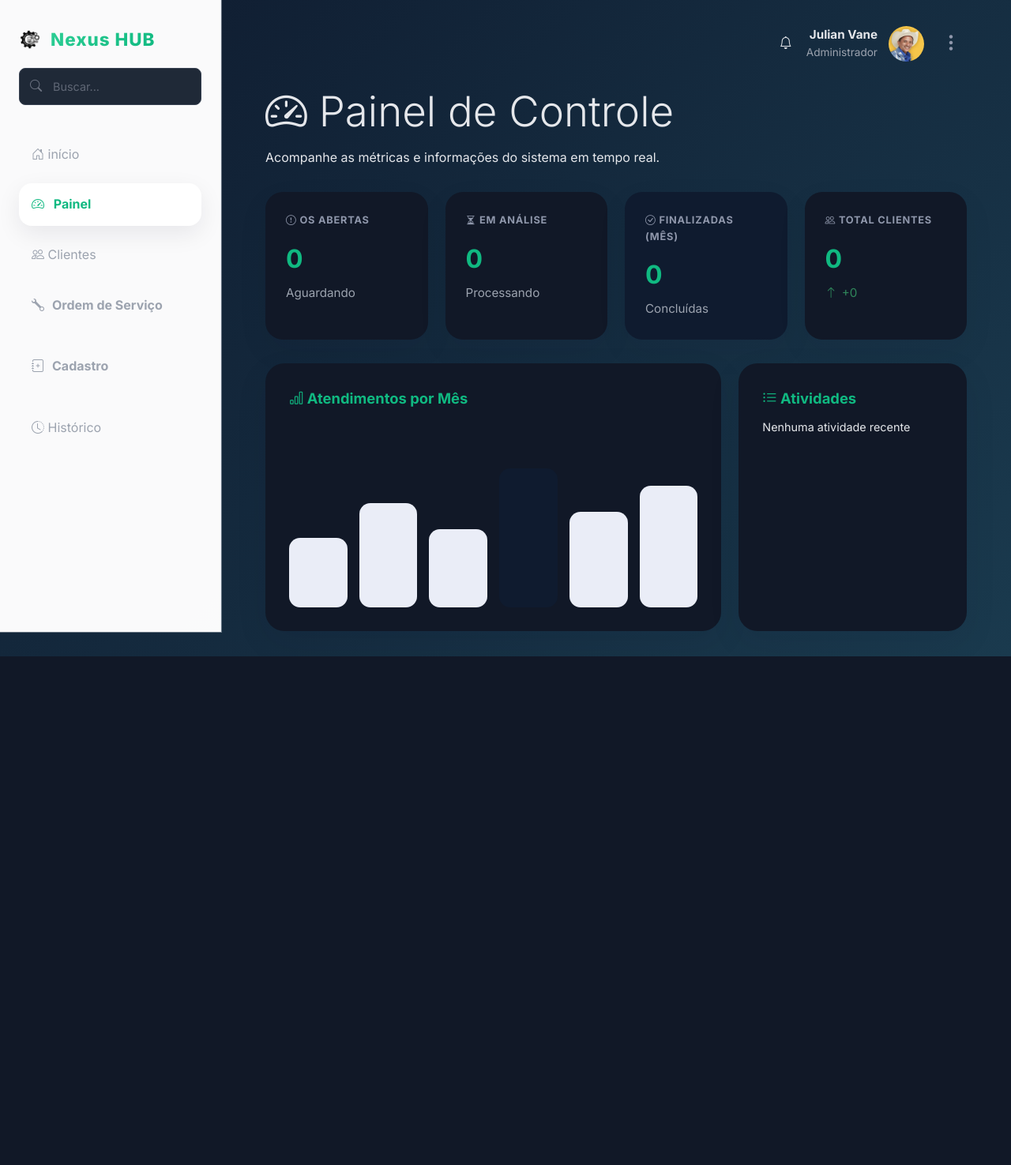
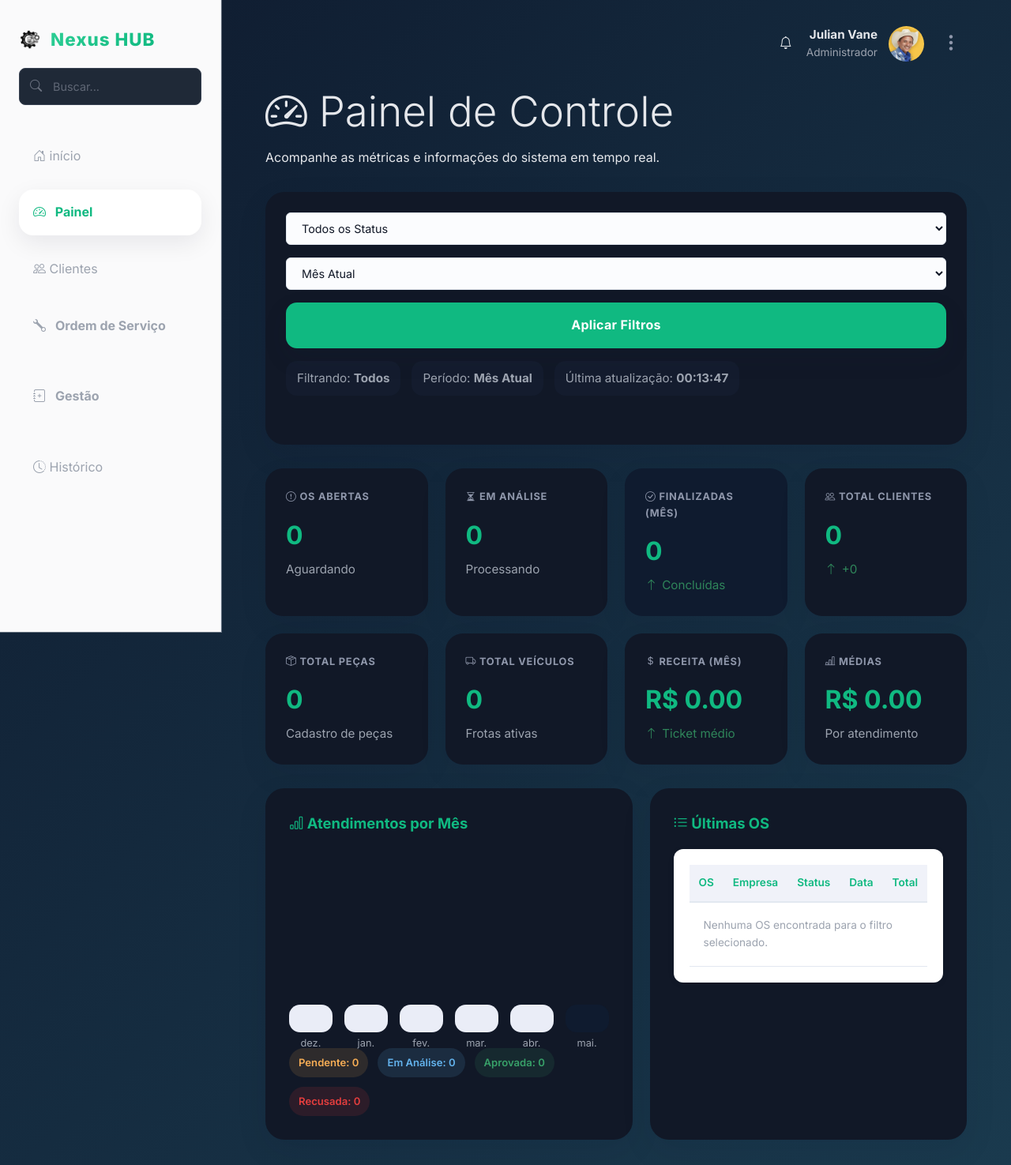
Before and after one commit to GiovanneRocha/Nexus_HUB, a PHP site: page /pages/menu.html in a window 1280 px wide. Shown: the whole page at 79% size. Before the commit the page ends 831 px from the top, so only its background shows below. Run offline with PHP 8.4, Linux system fonts and the light colour scheme.

Commit message:
Add files via upload

```diff
--- a/assets/css/style.css
+++ b/assets/css/style.css
@@ -404,31 +404,31 @@ textarea {
 }
 
 .menu-navegacao li {
-    padding: 14px 16px;
-    margin-bottom: 10px;
-    border-radius: 16px;
+    padding: 16px 18px;
+    margin-bottom: 14px;
+    border-radius: 18px;
     cursor: pointer;
     color: var(--texto-secundario);
-    transition: background 0.25s ease, color 0.25s ease, transform 0.25s ease;
+    transition: background 0.35s ease, color 0.35s ease, transform 0.35s ease;
 }
 
 .menu-navegacao li:hover {
-    background: #f5f8ff;
+    background: #eef4ff;
     color: var(--destaque);
-    transform: translateX(1px);
+    transform: translateX(2px);
 }
 
 .menu-navegacao .menu-grupo {
     padding: 0;
-    margin-bottom: 16px;
+    margin-bottom: 20px;
 }
 
 .menu-navegacao .menu-grupo-titulo {
     display: flex;
     align-items: center;
-    gap: 10px;
-    padding: 14px 16px;
-    border-radius: 16px;
+    gap: 12px;
+    padding: 16px 18px;
+    border-radius: 18px;
     color: var(--texto-secundario);
     font-weight: 700;
 }
@@ -439,13 +439,13 @@ textarea {
 
 .menu-navegacao .submenu {
     list-style: none;
-    margin-top: 8px;
-    padding-left: 16px;
+    margin-top: 12px;
+    padding-left: 20px;
     max-height: 0;
     overflow: hidden;
     opacity: 0;
     visibility: hidden;
-    transition: max-height 0.25s ease, opacity 0.25s ease, visibility 0.25s ease;
+    transition: max-height 0.35s ease, opacity 0.35s ease, visibility 0.35s ease;
 }
 
 .menu-navegacao .menu-grupo:hover .submenu,
@@ -456,17 +456,17 @@ textarea {
 }
 
 .menu-navegacao .submenu li {
-    padding: 10px 16px;
-    margin-bottom: 8px;
-    border-radius: 14px;
+    padding: 12px 16px;
+    margin-bottom: 10px;
+    border-radius: 16px;
     color: var(--texto-secundario);
-    transition: background 0.25s ease, color 0.25s ease, transform 0.25s ease;
+    transition: background 0.35s ease, color 0.35s ease, transform 0.35s ease;
 }
 
 .menu-navegacao .submenu li:hover {
-    background: #f5f8ff;
+    background: #eef4ff;
     color: var(--destaque);
-    transform: translateX(1px);
+    transform: translateX(2px);
 }
 
 .menu-navegacao .submenu li.item-ativo {
@@ -691,9 +691,80 @@ textarea {
     flex: 1;
     background: #eaedf7;
     border-radius: 14px;
+    position: relative;
+    display: flex;
+    align-items: flex-end;
+    justify-content: center;
+}
+
+.barra-legenda {
+    position: absolute;
+    bottom: -24px;
+    left: 50%;
+    transform: translateX(-50%);
+    font-size: 0.8rem;
+    color: var(--texto-secundario);
+    white-space: nowrap;
 }
 
 .barra.destaque { background: var(--azul-escuro); }
+
+.painel-filtros {
+    background: var(--surface-strong);
+    padding: 26px;
+    border-radius: 24px;
+    box-shadow: 0 14px 40px rgba(15, 18, 33, 0.08);
+    margin-top: 30px;
+}
+
+.filtros-dashboard {
+    display: flex;
+    flex-wrap: wrap;
+    gap: 16px;
+    align-items: center;
+}
+
+.filtros-dashboard .filtro-select,
+.filtros-dashboard .botao-acao {
+    min-width: 180px;
+}
+
+.resumo-filtro {
+    display: flex;
+    flex-wrap: wrap;
+    gap: 14px;
+    margin-top: 16px;
+}
+
+.resumo-filtro span {
+    background: rgba(56, 81, 122, 0.08);
+    padding: 10px 14px;
+    border-radius: 14px;
+    color: var(--texto-secundario);
+    font-size: 0.95rem;
+}
+
+.status-pill {
+    display: inline-flex;
+    align-items: center;
+    gap: 6px;
+    padding: 8px 12px;
+    border-radius: 999px;
+    font-weight: 600;
+    font-size: 0.82rem;
+    white-space: nowrap;
+}
+
+.status-pendente_revisao { background: #fef3c7; color: #92400e; }
+.status-em_analise { background: #ebf8ff; color: #2b6cb0; }
+.status-aprovada { background: #ecfdf5; color: #2f855a; }
+.status-recusada { background: #ffe6e6; color: #c53030; }
+.status-outros { background: #edf2f7; color: #4a5568; }
+
+.tabela-historico td {
+    padding: 14px;
+    border-bottom: 1px solid #e2e8f0;
+}
 
 .card-atividade .lista-vazia {
     display: flex;
--- a/assets/js/common.js
+++ b/assets/js/common.js
@@ -56,12 +56,12 @@ function getSidebarHTML(activePage = 'home') {
         },
         {
             icon: 'bi-journal-plus',
-            text: 'Cadastro',
+            text: 'Gestão',
             key: 'cadastro',
             children: [
-                { href: 'cadastro_servicos.html', icon: 'bi-gear', text: 'Cadastro de Serviço', key: 'cadastro_servicos' },
-                { href: 'cadastro_pecas.html', icon: 'bi-box-seam', text: 'Cadastro de Peças', key: 'cadastro_pecas' },
-                { href: 'cadastro_veiculo.html', icon: 'bi-truck', text: 'Cadastro de Veículos', key: 'cadastro_veiculo' }
+                { href: 'cadastro_servicos.html', icon: 'bi-gear', text: 'Gestão de Serviços', key: 'cadastro_servicos' },
+                { href: 'cadastro_pecas.html', icon: 'bi-box-seam', text: 'Gestão de Peças', key: 'cadastro_pecas' },
+                { href: 'cadastro_veiculo.html', icon: 'bi-truck', text: 'Gestão de Veículos', key: 'cadastro_veiculo' }
             ]
         },
         { href: 'historico.html', icon: 'bi-clock-history', text: 'Histórico', key: 'historico' }
--- a/pages/menu.html
+++ b/pages/menu.html
@@ -22,6 +22,30 @@
                     <p>Acompanhe as métricas e informações do sistema em tempo real.</p>
                 </div>
 
+                <div class="painel-filtros card-grafico-principal">
+                    <div class="filtros-dashboard">
+                        <select id="filtro-status" class="filtro-select">
+                            <option value="todos">Todos os Status</option>
+                            <option value="pendente_revisao">Pendente de Revisão</option>
+                            <option value="em_analise">Em Análise</option>
+                            <option value="aprovada">Aprovada</option>
+                            <option value="recusada">Recusada</option>
+                        </select>
+                        <select id="filtro-periodo" class="filtro-select">
+                            <option value="mes_atual">Mês Atual</option>
+                            <option value="30_dias">Últimos 30 dias</option>
+                            <option value="ano_atual">Ano Atual</option>
+                            <option value="todos">Todo Período</option>
+                        </select>
+                        <button type="button" class="botao-acao" style="min-width: 180px;">Aplicar Filtros</button>
+                    </div>
+                    <div class="resumo-filtro" id="resumo-filtro">
+                        <span>Filtrando: <strong id="resumo-status">Todos</strong></span>
+                        <span>Período: <strong id="resumo-periodo">Mês Atual</strong></span>
+                        <span>Última atualização: <strong id="resumo-atualizacao">Agora</strong></span>
+                    </div>
+                </div>
+
                 <div class="grade-cards">
                     <div class="card-metrica">
                         <p class="rotulo-metrica"><i class="bi bi-exclamation-circle"></i> OS Abertas</p>
@@ -36,32 +60,62 @@
                     <div class="card-metrica destaque-escuro">
                         <p class="rotulo-metrica"><i class="bi bi-check-circle"></i> Finalizadas (Mês)</p>
                         <h3 id="os-finalizadas">0</h3>
-                        <span class="tendencia">Concluídas</span>
+                        <span class="tendencia positiva"><i class="bi bi-arrow-up"></i> Concluídas</span>
                     </div>
                     <div class="card-metrica">
                         <p class="rotulo-metrica"><i class="bi bi-people"></i> Total Clientes</p>
                         <h3 id="total-clientes">0</h3>
                         <span class="tendencia positiva"><i class="bi bi-arrow-up"></i> +0</span>
                     </div>
+                    <div class="card-metrica">
+                        <p class="rotulo-metrica"><i class="bi bi-box-seam"></i> Total Peças</p>
+                        <h3 id="total-pecas">0</h3>
+                        <span class="tendencia">Cadastro de peças</span>
+                    </div>
+                    <div class="card-metrica">
+                        <p class="rotulo-metrica"><i class="bi bi-truck"></i> Total Veículos</p>
+                        <h3 id="total-veiculos">0</h3>
+                        <span class="tendencia">Frotas ativas</span>
+                    </div>
+                    <div class="card-metrica">
+                        <p class="rotulo-metrica"><i class="bi bi-currency-dollar"></i> Receita (Mês)</p>
+                        <h3 id="receita-mes">R$ 0,00</h3>
+                        <span class="tendencia positiva"><i class="bi bi-arrow-up"></i> Ticket médio</span>
+                    </div>
+                    <div class="card-metrica">
+                        <p class="rotulo-metrica"><i class="bi bi-bar-chart-line"></i> Médias</p>
+                        <h3 id="ticket-medio">R$ 0,00</h3>
+                        <span class="tendencia">Por atendimento</span>
+                    </div>
                 </div>
 
                 <div class="area-graficos">
                     <div class="card-grafico-principal">
                         <h4><i class="bi bi-bar-chart"></i> Atendimentos por Mês</h4>
-                        <div class="simulador-grafico">
-                            <div class="barra" style="height: 40%;"></div>
-                            <div class="barra" style="height: 60%;"></div>
-                            <div class="barra" style="height: 45%;"></div>
-                            <div class="barra destaque" style="height: 80%;"></div>
-                            <div class="barra" style="height: 55%;"></div>
-                            <div class="barra" style="height: 70%;"></div>
-                        </div>
+                        <div id="grafico-mensal" class="simulador-grafico"></div>
+                        <div class="legenda-status" id="grafico-legend" style="margin-top: 20px; display:flex; gap: 12px; flex-wrap: wrap;"></div>
                     </div>
                     <div class="card-atividade">
-                        <h4><i class="bi bi-list-ul"></i> Atividades</h4>
-                        <ul id="lista-atividades" class="lista-atividades">
-                            <li class="atividade-item">Carregando atividades...</li>
-                        </ul>
+                        <div style="display: flex; justify-content: space-between; align-items: center; gap: 12px; flex-wrap: wrap;">
+                            <h4><i class="bi bi-list-ul"></i> Últimas OS</h4>
+                            <div class="status-badge" id="os-status-legend"></div>
+                        </div>
+                        <div class="tabela-historico-container" style="margin-top: 18px;">
+                            <table class="tabela-historico">
+                                <thead>
+                                    <tr>
+                                        <th>OS</th>
+                                        <th>Empresa</th>
+                                        <th>Status</th>
+                                        <th>Data</th>
+                                        <th>Total</th>
+                                    </tr>
+                                </thead>
+                                <tbody id="tabela-ultimas-os">
+                                    <tr><td colspan="5" style="padding: 18px; color: var(--texto-secundario);">Carregando histórico...</td></tr>
+                                </tbody>
+                            </table>
+                        </div>
                     </div>
                 </div>
             </section>
@@ -130,58 +184,164 @@
 
         async function loadMetrics() {
             try {
-                // Load data from localStorage and compute metrics
                 const atendimentos = JSON.parse(localStorage.getItem('atendimentos')) || [];
                 const empresas = JSON.parse(localStorage.getItem('nexus_empresas')) || [];
+                const pecas = JSON.parse(localStorage.getItem('nexus_pecas')) || [];
+                const veiculos = JSON.parse(localStorage.getItem('nexus_veiculos')) || [];
 
-                // Compute metrics
-                const currentMonth = new Date().getMonth();
-                const currentYear = new Date().getFullYear();
+                const filtroStatus = document.getElementById('filtro-status').value;
+                const filtroPeriodo = document.getElementById('filtro-periodo').value;
+                const agora = new Date();
+                const periodo = getPeriodoFiltro(filtroPeriodo, agora);
 
-                const os_abertas = atendimentos.filter(a => a.status === 'pendente_revisao').length;
-                const os_analise = atendimentos.filter(a => a.status === 'em_analise').length; // if exists
-                const os_finalizadas_mes = atendimentos.filter(a => {
-                    if (a.status !== 'aprovada') return false;
-                    const date = new Date(a.data);
-                    return date.getMonth() === currentMonth && date.getFullYear() === currentYear;
+                const atendimentosFiltrados = atendimentos.filter(a => {
+                    const data = new Date(a.data);
+                    const dentroPeriodo = !periodo || (data >= periodo.inicio && data <= periodo.fim);
+                    const statusValido = filtroStatus === 'todos' || a.status === filtroStatus;
+                    return dentroPeriodo && statusValido;
+                });
+
+                const currentMonth = agora.getMonth();
+                const currentYear = agora.getFullYear();
+
+                const os_abertas = atendimentosFiltrados.filter(a => a.status === 'pendente_revisao').length;
+                const os_analise = atendimentosFiltrados.filter(a => a.status === 'em_analise').length;
+                const os_finalizadas_mes = atendimentos.filter(a => a.status === 'aprovada' && new Date(a.data).getMonth() === currentMonth && new Date(a.data).getFullYear() === currentYear).length;
+                const clientes = empresas.length;
+                const totalPecas = pecas.length;
+                const totalVeiculos = veiculos.length;
+                const receitaMes = atendimentos.reduce((sum, item) => sum + (parseFloat(item.valorTotalOS) || 0), 0);
+                const atendimentosMes = atendimentos.filter(a => {
+                    const data = new Date(a.data);
+                    return data.getMonth() === currentMonth && data.getFullYear() === currentYear;
                 }).length;
-                const clientes = empresas.length;
-                const atendimentos_mes = atendimentos.filter(a => {
-                    const date = new Date(a.data);
-                    return date.getMonth() === currentMonth && date.getFullYear() === currentYear;
-                }).length;
+                const ticketMedio = atendimentosMes ? receitaMes / atendimentosMes : 0;
 
-                // Collect activities from nexus_atividades
-                const atividades_lista = JSON.parse(localStorage.getItem('nexus_atividades')) || [];
+                const statusCounts = atendimentos.reduce((acc, item) => {
+                    const status = item.status || 'outros';
+                    acc[status] = (acc[status] || 0) + 1;
+                    return acc;
+                }, {});
 
-                // Sort by date desc and show all
-                const atividades = atividades_lista
-                    .sort((a, b) => new Date(b.data) - new Date(a.data));
-
-                // Update metrics
                 document.getElementById('os-abertas').textContent = os_abertas;
                 document.getElementById('os-analise').textContent = os_analise;
                 document.getElementById('os-finalizadas').textContent = os_finalizadas_mes;
                 document.getElementById('total-clientes').textContent = clientes;
+                document.getElementById('total-pecas').textContent = totalPecas;
+                document.getElementById('total-veiculos').textContent = totalVeiculos;
+                document.getElementById('receita-mes').textContent = `R$ ${receitaMes.toFixed(2)}`;
+                document.getElementById('ticket-medio').textContent = `R$ ${ticketMedio.toFixed(2)}`;
 
-                // Update activities
-                const lista = document.getElementById('lista-atividades');
-                lista.innerHTML = '';
+                document.getElementById('resumo-status').textContent = filtroStatus === 'todos' ? 'Todos' : document.querySelector(`#filtro-status option[value="${filtroStatus}"]`).textContent;
+                document.getElementById('resumo-periodo').textContent = document.querySelector(`#filtro-periodo option[value="${filtroPeriodo}"]`).textContent;
+                document.getElementById('resumo-atualizacao').textContent = agora.toLocaleTimeString('pt-BR');
 
-                if (atividades.length === 0) {
-                    lista.innerHTML = '<li class="atividade-item">Nenhuma atividade recente</li>';
-                } else {
-                    atividades.forEach(atividade => {
-                        const li = document.createElement('li');
-                        li.className = 'atividade-item';
-                        li.textContent = `${atividade.descricao} - ${new Date(atividade.data).toLocaleString()}`;
-                        lista.appendChild(li);
-                    });
-                }
+                renderGraficoMensal(atendimentos);
+                renderStatusLegend(statusCounts);
+                renderUltimasOS(atendimentosFiltrados);
             } catch (error) {
                 console.error('Erro ao carregar métricas:', error);
             }
         }
+
+        function getPeriodoFiltro(chave, agora) {
+            const fim = new Date(agora.getFullYear(), agora.getMonth(), agora.getDate(), 23, 59, 59, 999);
+            switch (chave) {
+                case 'mes_atual':
+                    return { inicio: new Date(agora.getFullYear(), agora.getMonth(), 1), fim };
+                case '30_dias':
+                    return { inicio: new Date(agora.getTime() - 30 * 24 * 60 * 60 * 1000), fim };
+                case 'ano_atual':
+                    return { inicio: new Date(agora.getFullYear(), 0, 1), fim };
+                default:
+                    return null;
+            }
+        }
+
+        function renderGraficoMensal(atendimentos) {
+            const agora = new Date();
+            const grafico = document.getElementById('grafico-mensal');
+            grafico.innerHTML = '';
+            const meses = [];
+            const valores = [];
+            for (let i = 5; i >= 0; i--) {
+                const data = new Date(agora.getFullYear(), agora.getMonth() - i, 1);
+                meses.push(data.toLocaleString('pt-BR', { month: 'short' }));
+                const quantidade = atendimentos.filter(a => {
+                    const d = new Date(a.data);
+                    return d.getMonth() === data.getMonth() && d.getFullYear() === data.getFullYear();
+                }).length;
+                valores.push(quantidade);
+            }
+            const maxVal = Math.max(...valores, 1);
+            meses.forEach((mes, index) => {
+                const barra = document.createElement('div');
+                barra.className = `barra${index === meses.length - 1 ? ' destaque' : ''}`;
+                const altura = Math.max(16, (valores[index] / maxVal) * 100);
+                barra.style.height = `${altura}%`;
+                barra.title = `${mes}: ${valores[index]} atendimentos`;
+                const label = document.createElement('span');
+                label.className = 'barra-legenda';
+                label.textContent = mes;
+                barra.appendChild(label);
+                grafico.appendChild(barra);
+            });
+        }
+
+        function renderStatusLegend(counts) {
+            const container = document.getElementById('grafico-legend');
+            container.innerHTML = '';
+            const legendas = [
+                { status: 'pendente_revisao', label: 'Pendente', color: '#f6ad55' },
+                { status: 'em_analise', label: 'Em Análise', color: '#63b3ed' },
+                { status: 'aprovada', label: 'Aprovada', color: '#38a169' },
+                { status: 'recusada', label: 'Recusada', color: '#e53e3e' }
+            ];
+            legendas.forEach(item => {
+                const badge = document.createElement('span');
+                badge.className = 'status-pill';
+                badge.style.background = item.color + '20';
+                badge.style.color = item.color;
+                badge.textContent = `${item.label}: ${counts[item.status] || 0}`;
+                container.appendChild(badge);
+            });
+        }
+
+        function renderUltimasOS(atendimentos) {
+            const tabela = document.getElementById('tabela-ultimas-os');
+            tabela.innerHTML = '';
+            if (atendimentos.length === 0) {
+                tabela.innerHTML = '<tr><td colspan="5" style="padding: 18px; color: var(--texto-secundario);">Nenhuma OS encontrada para o filtro selecionado.</td></tr>';
+                return;
+            }
+            atendimentos
+                .sort((a, b) => new Date(b.data) - new Date(a.data))
+                .slice(0, 6)
+                .forEach((a, index) => {
+                    const tr = document.createElement('tr');
+                    const statusLabel = getStatusLabel(a.status);
+                    tr.innerHTML = `
+                        <td>#${index + 1}</td>
+                        <td>${a.cliente || 'Sem cliente'}</td>
+                        <td><span class="status-pill status-${a.status}">${statusLabel}</span></td>
+                        <td>${new Date(a.data).toLocaleDateString('pt-BR')}</td>
+                        <td>R$ ${(parseFloat(a.valorTotalOS) || 0).toFixed(2)}</td>
+                    `;
+                    tabela.appendChild(tr);
+                });
+        }
+
+        function getStatusLabel(status) {
+            switch (status) {
+                case 'pendente_revisao': return 'Pendente';
+                case 'em_analise': return 'Em análise';
+                case 'aprovada': return 'Aprovada';
+                case 'recusada': return 'Recusada';
+                default: return 'Outro';
+            }
+        }
+
+        document.querySelector('.painel-filtros .botao-acao').addEventListener('click', loadMetrics);
     </script>
 </body>
 </html>
```
Also changed, not shown: pages/cadastro_pecas.html (+104 -1 lines), pages/novo_atendimento.html (+112 -6 lines).
